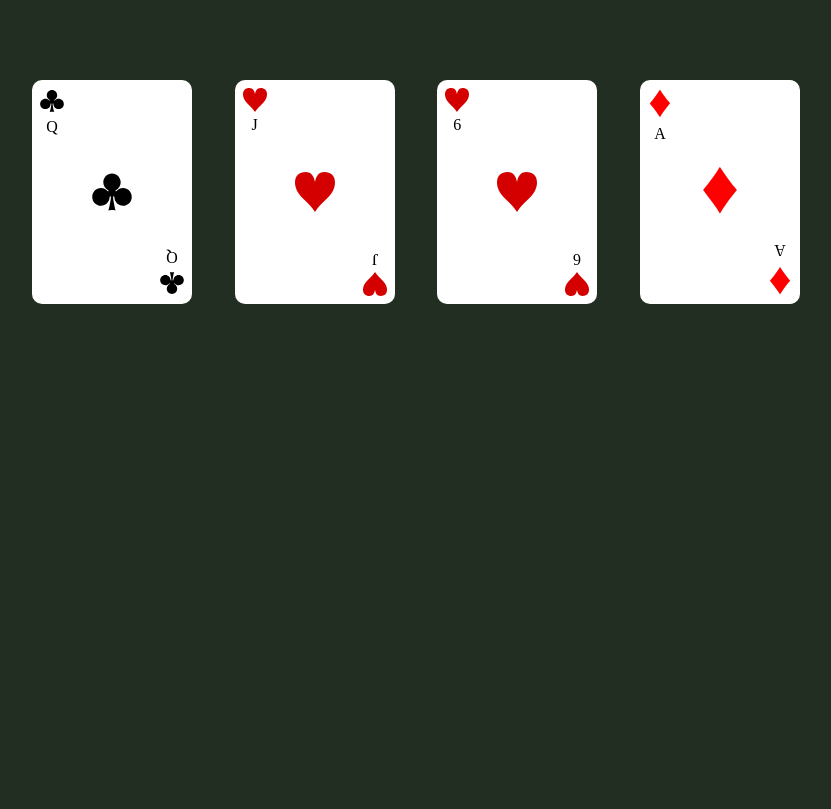
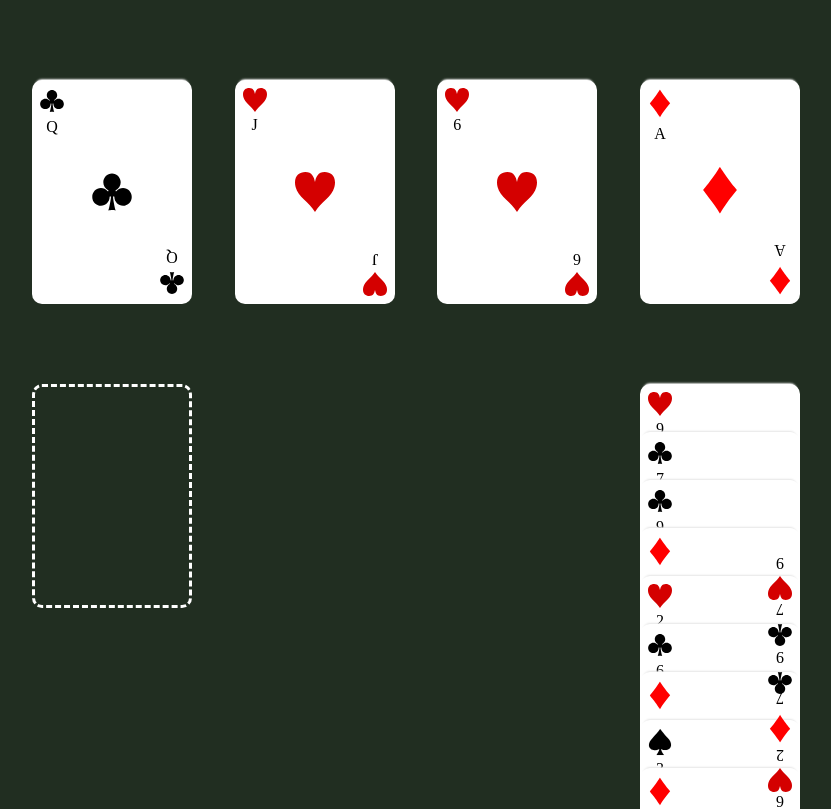
Before and after one commit to EmmaDawsonDev/patience-game, a Vue app: page / in a window 1280 px wide. Shown: the top 809 px of the page, without its empty margins (224-1055 px from the left). Built offline with nearby package versions, Linux system fonts and the light colour scheme.

Commit message:
added logic for adding new rows and removing cards

```diff
--- a/src/App.vue
+++ b/src/App.vue
@@ -1,10 +1,14 @@
 <template>
   <div id="app">
     <section class="wrapper">
-      <deck-stack :deckStack="deckStack1"></deck-stack>
-      <deck-stack :deckStack="deckStack2"></deck-stack>
-      <deck-stack :deckStack="deckStack3"></deck-stack>
-      <deck-stack :deckStack="deckStack4"></deck-stack>
+      <deck-stack :deckStack="deckStack1" @cardClick2="moveToBin"></deck-stack>
+      <deck-stack :deckStack="deckStack2" @cardClick2="moveToBin"></deck-stack>
+      <deck-stack :deckStack="deckStack3" @cardClick2="moveToBin"></deck-stack>
+      <deck-stack :deckStack="deckStack4" @cardClick2="moveToBin"></deck-stack>
+    </section>
+    <section class="wrapper">
+      <deck-stack :deckStack="usedDeck"></deck-stack>
+      <deck-stack :deckStack="deck" @click.native="draw4cards"></deck-stack>
     </section>
   </div>
 </template>
@@ -22,6 +26,7 @@ export default {
       deckStack2: [],
       deckStack3: [],
       deckStack4: [],
+      usedDeck: [],
     };
   },
   created() {
@@ -32,13 +37,96 @@ export default {
     this.deckStack2.push(c2);
     this.deckStack3.push(c3);
     this.deckStack4.push(c4);
-    console.log(this.deckStack1);
+    this.deck.splice(0, 4);
   },
 
   computed: {
     arrayOf4Cards() {
       let arrayOf4 = this.deck.slice(0, 4);
       return arrayOf4;
+    },
+  },
+  methods: {
+    moveToBin(card) {
+      let value = card.value;
+      let color = "";
+      let last4cards = [
+        this.deckStack1[this.deckStack1.length - 1] || {
+          suite: "",
+          value: null,
+        },
+        this.deckStack2[this.deckStack2.length - 1] || {
+          suite: "",
+          value: null,
+        },
+        this.deckStack3[this.deckStack3.length - 1] || {
+          suite: "",
+          value: null,
+        },
+        this.deckStack4[this.deckStack4.length - 1] || {
+          suite: "",
+          value: null,
+        },
+      ];
+      if (card.suite === "hearts" || card.suite === "diamonds") {
+        color = "red";
+      } else {
+        color = "black";
+      }
+
+      for (let i = 0; i < last4cards.length; i++) {
+        if (color === "red") {
+          if (
+            (last4cards[i].suite === "diamonds" ||
+              last4cards[i].suite === "hearts") &&
+            last4cards[i].value < value
+          ) {
+            switch (i) {
+              case 0:
+                this.usedDeck.push(this.deckStack1.pop());
+                break;
+              case 1:
+                this.usedDeck.push(this.deckStack2.pop());
+                break;
+              case 2:
+                this.usedDeck.push(this.deckStack3.pop());
+                break;
+              case 3:
+                this.usedDeck.push(this.deckStack4.pop());
+                break;
+            }
+          }
+        } else if (color === "black") {
+          if (
+            (last4cards[i].suite === "clubs" ||
+              last4cards[i].suite === "spades") &&
+            last4cards[i].value < value
+          ) {
+            switch (i) {
+              case 0:
+                this.usedDeck.push(this.deckStack1.pop());
+                break;
+              case 1:
+                this.usedDeck.push(this.deckStack2.pop());
+                break;
+              case 2:
+                this.usedDeck.push(this.deckStack3.pop());
+                break;
+              case 3:
+                this.usedDeck.push(this.deckStack4.pop());
+                break;
+            }
+          }
+        }
+      }
+    },
+    draw4cards() {
+      let [c1, c2, c3, c4] = this.deck.slice(0, 4);
+      this.deckStack1.push(c1);
+      this.deckStack2.push(c2);
+      this.deckStack3.push(c3);
+      this.deckStack4.push(c4);
+      this.deck.splice(0, 4);
     },
   },
 
--- a/src/components/BaseCard.vue
+++ b/src/components/BaseCard.vue
@@ -1,5 +1,5 @@
 <template>
-  <div class="card">
+  <div class="card" @click="emitValue">
     <section class="top">
       <img :src="cardImage" alt="" class="img-top" />
       <p>{{ cardValue }}</p>
@@ -38,6 +38,11 @@ export default {
       return require(`../assets/${this.card.suite}.svg`);
     },
   },
+  methods: {
+    emitValue() {
+      this.$emit("cardClick", this.card);
+    },
+  },
 };
 </script>
 
@@ -51,6 +56,8 @@ export default {
   display: flex;
   flex-direction: column;
   justify-content: space-between;
+  -webkit-box-shadow: 0px -4px 2px -3px #e5e5e5;
+  box-shadow: 0px -4px 2px -3px #e5e5e5;
 }
 
 img {
--- a/src/components/DeckStack.vue
+++ b/src/components/DeckStack.vue
@@ -1,10 +1,11 @@
 <template>
   <section v-if="deckStack.length === 0" class="empty"></section>
-  <section v-else>
+  <section v-else @click="clickedDeck" :class="{ stackStyle: stack }">
     <base-card
       v-for="item in deckStack"
       :key="item.id"
       :card="item"
+      @cardClick="emitCardInfo"
     ></base-card>
   </section>
 </template>
@@ -18,6 +19,19 @@ export default {
       type: Array,
     },
   },
+  data() {
+    return {
+      stack: true,
+    };
+  },
+  methods: {
+    emitCardInfo(card) {
+      this.$emit("cardClick2", card);
+    },
+    clickedDeck() {
+      this.$emit("clickedOnDeck");
+    },
+  },
 };
 </script>
 
@@ -28,6 +42,12 @@ section {
 }
 
 .empty {
-  border: 5px dashed white;
+  border: 3px dashed white;
+  border-radius: 10px;
+}
+
+.stackStyle {
+  display: grid;
+  grid-auto-rows: 3rem;
 }
 </style>
```
